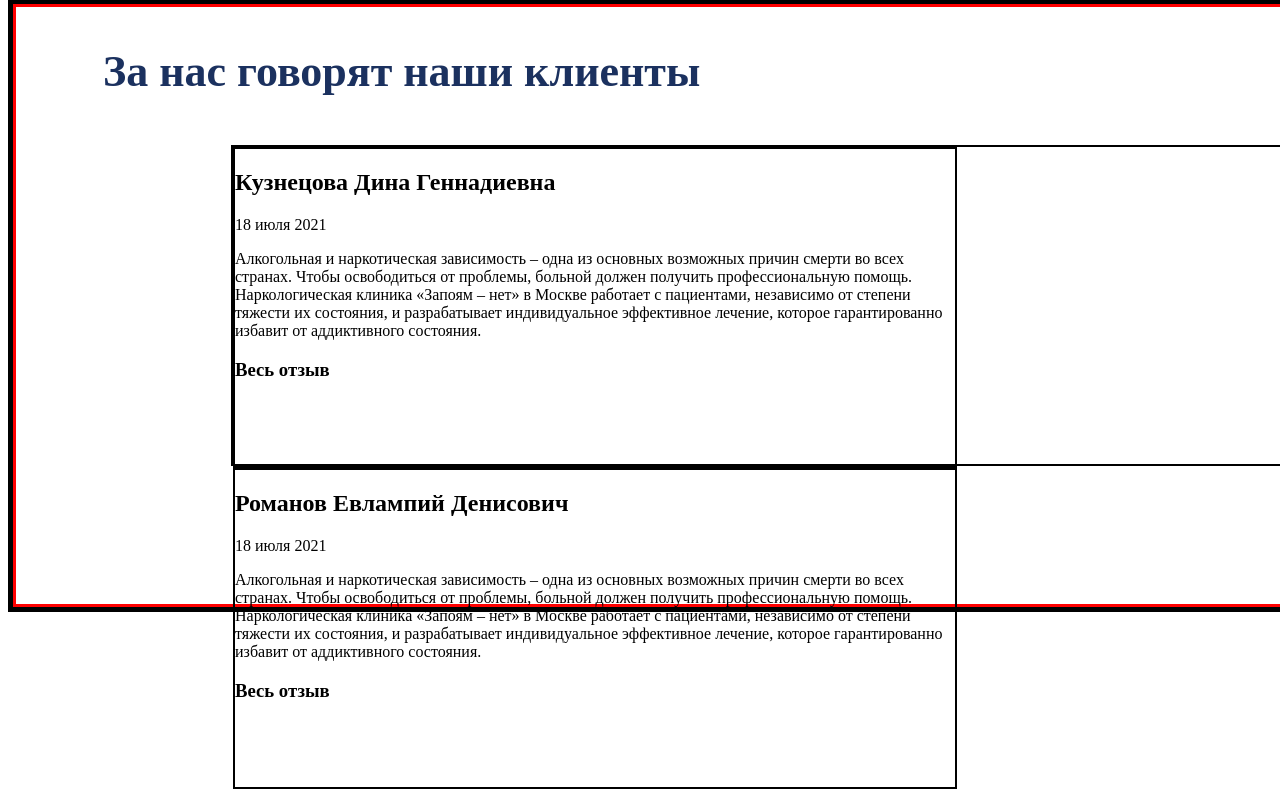
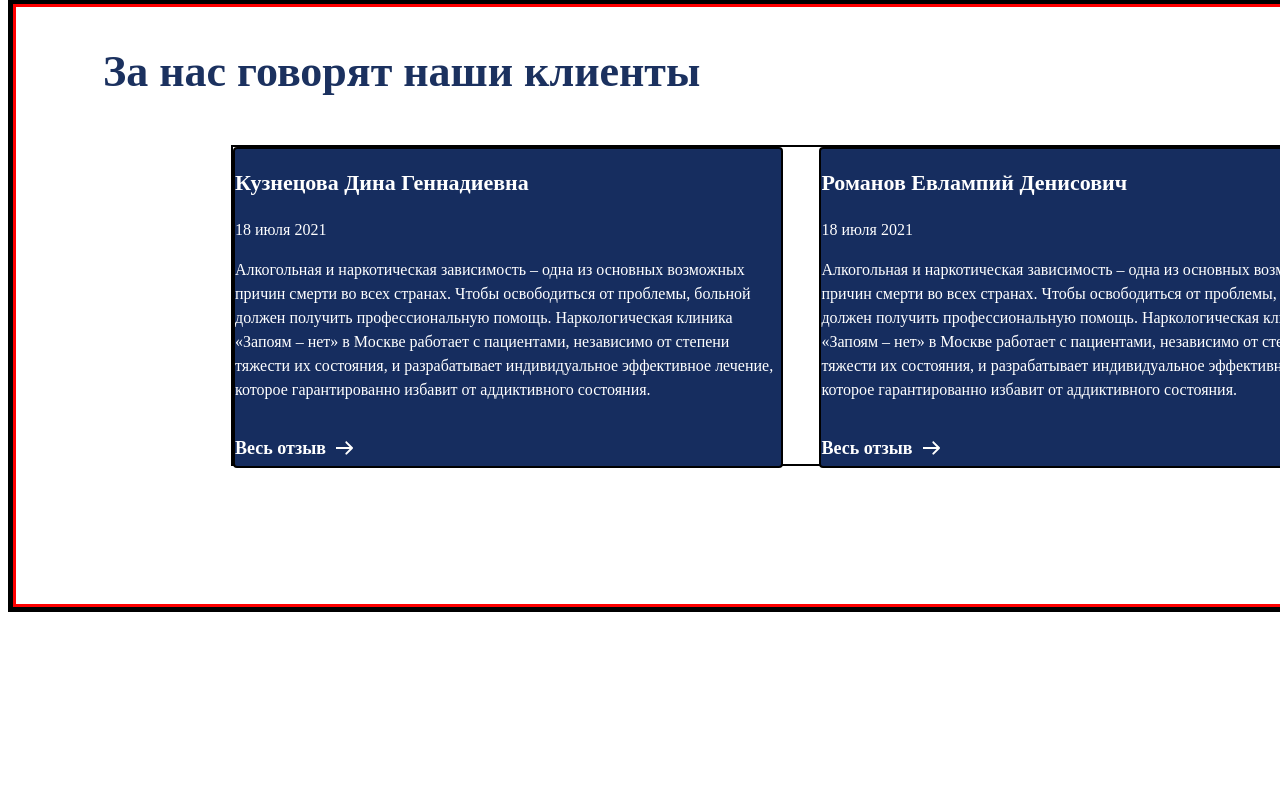
Before and after one commit to medina816/A10-figma, a plain HTML site: page index2.html in a window 1280 px wide. Shown: the part 1773-2562 px from the top of the page. After the commit the page ends 2393 px from the top, so only its background shows below. Drawn offline with Linux system fonts and the light colour scheme.

Commit message:
added commit

```diff
--- a/index2.html
+++ b/index2.html
@@ -64,6 +64,7 @@
     <section class="section13">
         <h1>За нас говорят наши клиенты</h1>
         <div class="section13-in">
+
             <div class="chapter1">
                 <h2>Кузнецова Дина Геннадиевна</h2>
                 <p>18 июля 2021</p>
@@ -82,6 +83,14 @@
                     <img src="./svg/right.svg" alt="">
                 </div>
             </div>
+            <div class="knopki">
+                <button>Все отзывы
+                    <img src="./svg/sms.svg" alt="">
+                </button>
+                <button>Оставить отзыв
+                    <img src="./svg/pen.svg" alt="">
+                </button>
+            </div>
         </div>
     </section>
 </div>
--- a/style2.css
+++ b/style2.css
@@ -198,14 +198,60 @@ left: 87px;
     width: 1486px;
 height: 317px;
 border: 2px solid black;
+display: flex;
+gap: 36px;
 }
 .chapter1 {
     width: 719.5px;
 height: 317px;
 border: 2px solid black;
+border-radius: 4px;
+background: rgb(22, 45, 95);
 }
 .chapter2 {
     width: 719.5px;
 height: 317px;
 border: 2px solid black;
+border-radius: 4px;
+background: rgb(22, 45, 95);
 }
+.section13-in h2 {
+    color: rgb(255, 255, 255);
+font-family: Montserrat;
+font-size: 22px;
+font-weight: 800;
+line-height: 32px;
+letter-spacing: 0%;
+text-align: left;
+}
+.section13-in p {
+    color: rgb(255, 255, 255);
+font-family: Montserrat;
+font-size: 16px;
+font-weight: 400;
+line-height: 24px;
+letter-spacing: 0%;
+text-align: left;
+}
+.section13-in h3 {
+    color: rgb(255, 255, 255);
+font-family: Montserrat;
+font-size: 18px;
+font-weight: 600;
+line-height: 24px;
+letter-spacing: 0%;
+text-align: left;
+}
+.litlle {
+    display: flex;
+    gap: 10px;
+}
+.litlle2 {
+    display: flex;
+    gap: 10px;
+}
+.knopki {
+    width: 407px;
+height: 56px;
+border: 2px solid green;
+}
```
Also changed, not shown: svg/pen.svg (added), svg/sms.svg (added).
